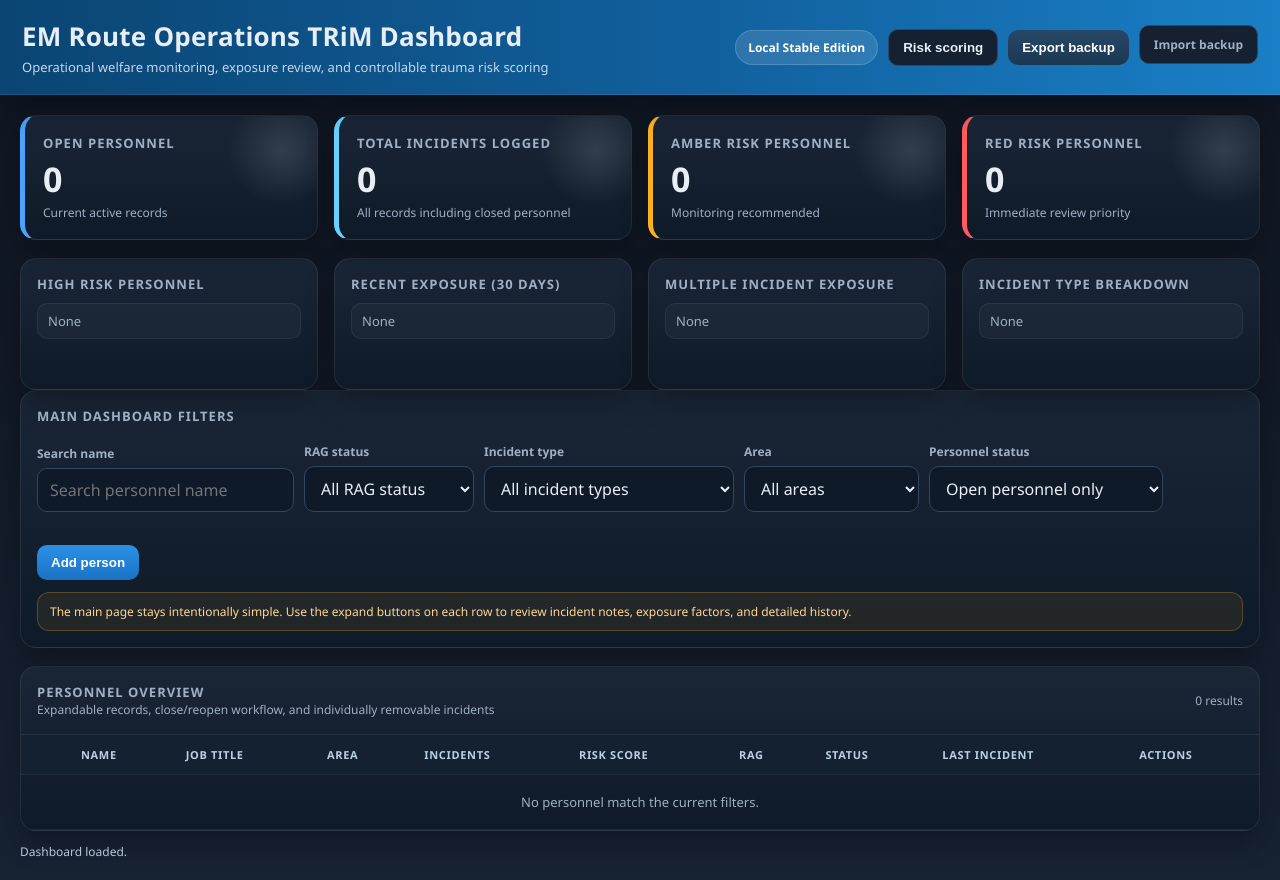
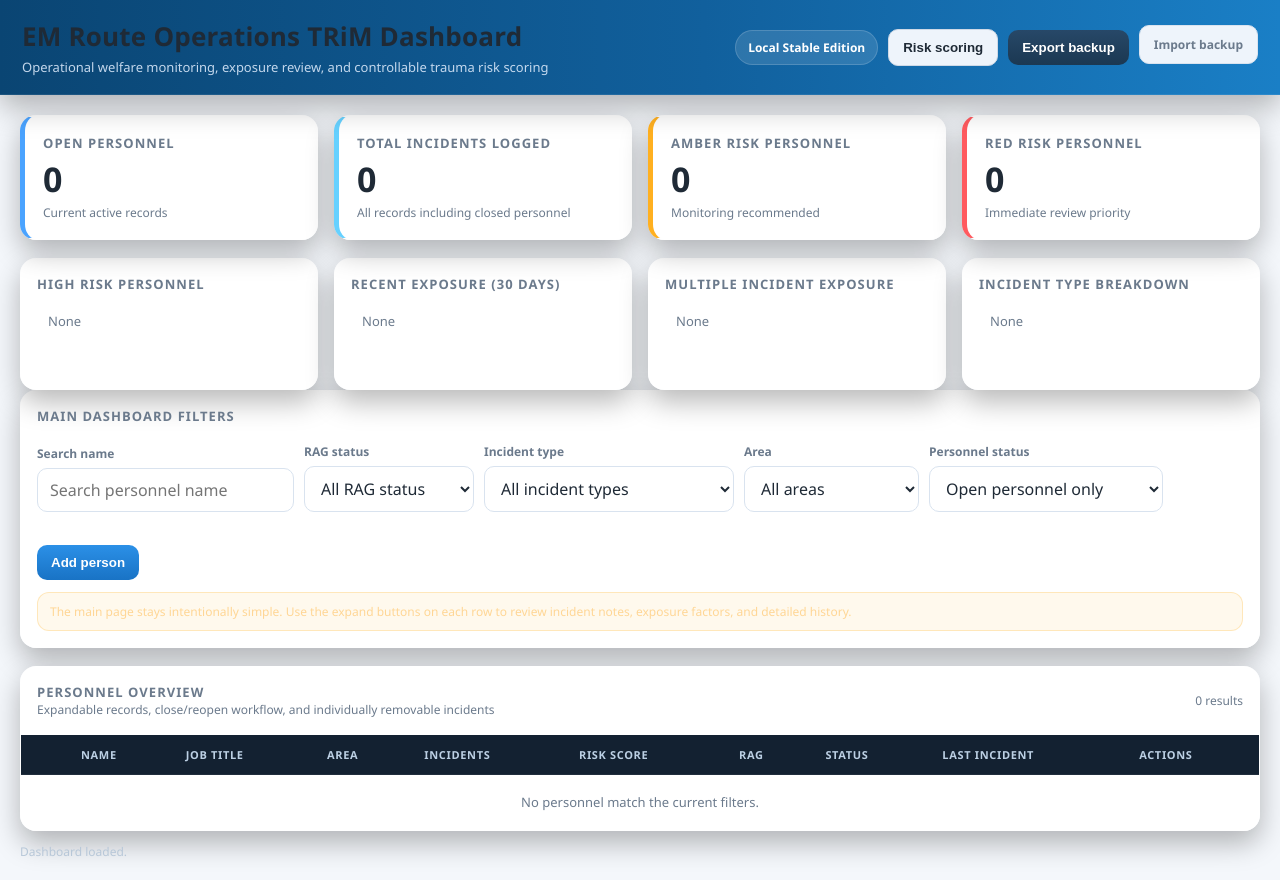
Before and after one commit to SNDM-EM/TRiM-Dashboard, a plain HTML site: page index.html in a window 1280 px wide. Drawn offline with Linux system fonts and the light colour scheme.

Commit message:
Update index.html

```diff
--- a/index.html
+++ b/index.html
@@ -6,14 +6,14 @@
 <title>EM Route Operations TRiM Dashboard</title>
 <style>
 :root{
-  --bg:#0f1722;
-  --bg2:#131d2b;
-  --panel:#1a2636;
-  --panel2:#223247;
-  --panel3:#0f1a28;
-  --line:#31465f;
-  --text:#e8eef5;
-  --muted:#9fb0c4;
+  --bg:#f4f7fb;
+  --bg2:#eef3f9;
+  --panel:#ffffff;
+  --panel2:#f5f8fc;
+  --panel3:#ffffff;
+  --line:#d9e3ef;
+  --text:#1f2a36;
+  --muted:#6b7a8c;
   --accent:#4aa3ff;
   --accent2:#66d1ff;
   --green:#34c759;
@@ -23,7 +23,7 @@
   --radius:16px;
 }
 *{box-sizing:border-box}
-html,body{margin:0;padding:0;font-family:Segoe UI,Roboto,Arial,sans-serif;background:linear-gradient(180deg,var(--bg),#111926 40%,#172233);color:var(--text)}
+html,body{margin:0;padding:0;font-family:Segoe UI,Roboto,Arial,sans-serif;background:#f4f7fb;color:var(--text)}
 header{
   position:sticky;top:0;z-index:20;
   background:linear-gradient(90deg,#0a4573,#11609d 55%,#1a7fc6);
@@ -67,7 +67,7 @@
 label{display:block;font-size:12px;color:var(--muted);margin-bottom:6px;font-weight:700}
 input,select,textarea{
   width:100%;padding:10px 12px;border-radius:10px;border:1px solid var(--line);
-  background:#0f1a28;color:var(--text);font:inherit;outline:none
+  background:#ffffff;color:var(--text);font:inherit;outline:none
 }
 textarea{resize:vertical}
 input:focus,select:focus,textarea:focus{border-color:var(--accent);box-shadow:0 0 0 3px rgba(74,163,255,.14)}
@@ -76,7 +76,7 @@
   color:white;background:linear-gradient(180deg,#2b90e7,#1973c5)
 }
 button:hover{filter:brightness(1.05)}
-button.ghost{background:#152131;border:1px solid var(--line);color:var(--text)}
+button.ghost{background:#eef4fb;border:1px solid #cfd9e6;color:#1f2a36}
 button.secondary{background:linear-gradient(180deg,#274868,#1b3852)}
 button.warn{background:linear-gradient(180deg,#cc8b14,#a36a05)}
 button.danger{background:linear-gradient(180deg,#d65054,#a92f34)}
@@ -159,7 +159,7 @@
       <div class="badge-pill">Local Stable Edition</div>
       <button class="ghost" onclick="openModal('settingsModal')">Risk scoring</button>
       <button class="secondary" onclick="exportBackup()">Export backup</button>
-      <label class="ghost" style="display:inline-flex;align-items:center;gap:8px;cursor:pointer;padding:10px 14px;border-radius:10px;background:#152131;border:1px solid var(--line);font-weight:800;">
+      <label class="ghost" style="display:inline-flex;align-items:center;gap:8px;cursor:pointer;padding:10px 14px;border-radius:10px;background:#eef4fb;border:1px solid var(--line);font-weight:800;">
         Import backup
         <input id="importFile" type="file" accept=".json" style="display:none" onchange="importBackup(event)">
       </label>
```
